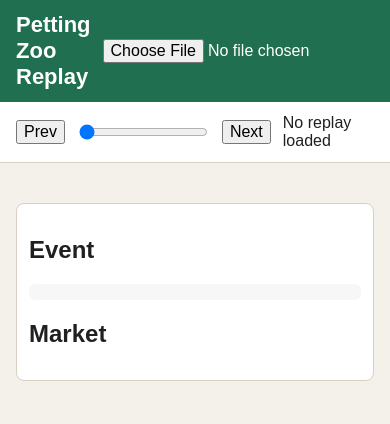
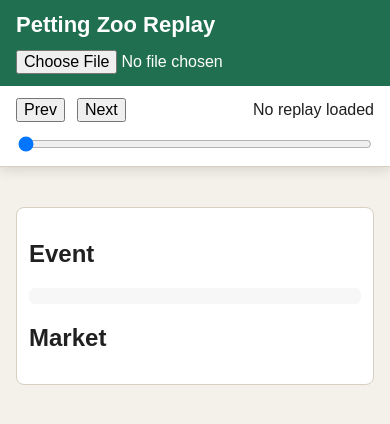
Before and after one commit to bluelakehand/petting-zoo-analysis, a plain HTML site: page visualizer/index.html in a window 390 px wide. Drawn offline with Linux system fonts and the light colour scheme.

Commit message:
Pin replay timeline controls

```diff
--- a/visualizer/index.html
+++ b/visualizer/index.html
@@ -8,16 +8,18 @@
   </head>
   <body>
     <main class="app">
+      <div class="timelineHeader">
         <header class="topbar">
           <h1>Petting Zoo Replay</h1>
           <input id="fileInput" type="file" accept="application/json">
         </header>
-      <section class="controls">
+        <section class="controls" aria-label="Replay timeline">
           <button id="prevBtn" type="button">Prev</button>
           <input id="eventSlider" type="range" min="0" max="0" value="0">
           <button id="nextBtn" type="button">Next</button>
           <span id="eventIndex">No replay loaded</span>
         </section>
+      </div>
       <section class="summary" id="summary"></section>
       <section class="workspace">
         <section class="players" id="players"></section>
--- a/visualizer/styles.css
+++ b/visualizer/styles.css
@@ -16,6 +16,13 @@ input {
 
 .app {
   min-height: 100vh;
+}
+
+.timelineHeader {
+  box-shadow: 0 2px 12px rgb(32 32 32 / 0.16);
+  position: sticky;
+  top: 0;
+  z-index: 10;
 }
 
 .topbar,
@@ -40,10 +47,17 @@ input {
 .controls {
   background: white;
   border-bottom: 1px solid #d7d0c2;
+  flex-wrap: wrap;
 }
 
 .controls input[type="range"] {
   flex: 1;
+  min-width: 220px;
+}
+
+#eventIndex {
+  min-width: 96px;
+  text-align: right;
 }
 
 .summary {
@@ -195,3 +209,19 @@ input {
     grid-template-columns: 1fr;
   }
 }
+
+@media (max-width: 620px) {
+  .topbar {
+    align-items: flex-start;
+    flex-direction: column;
+  }
+
+  .controls input[type="range"] {
+    order: 3;
+    width: 100%;
+  }
+
+  #eventIndex {
+    margin-left: auto;
+  }
+}
```
Lines whose indentation alone changed are shown as unchanged.
